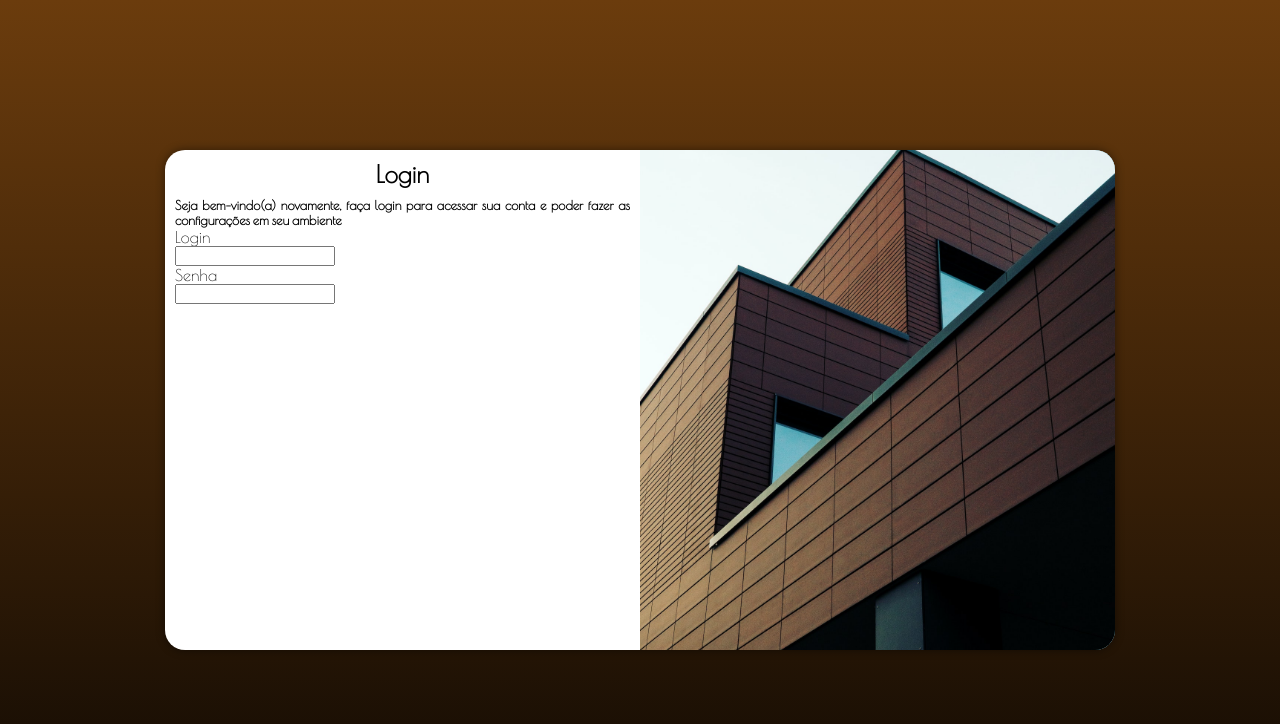
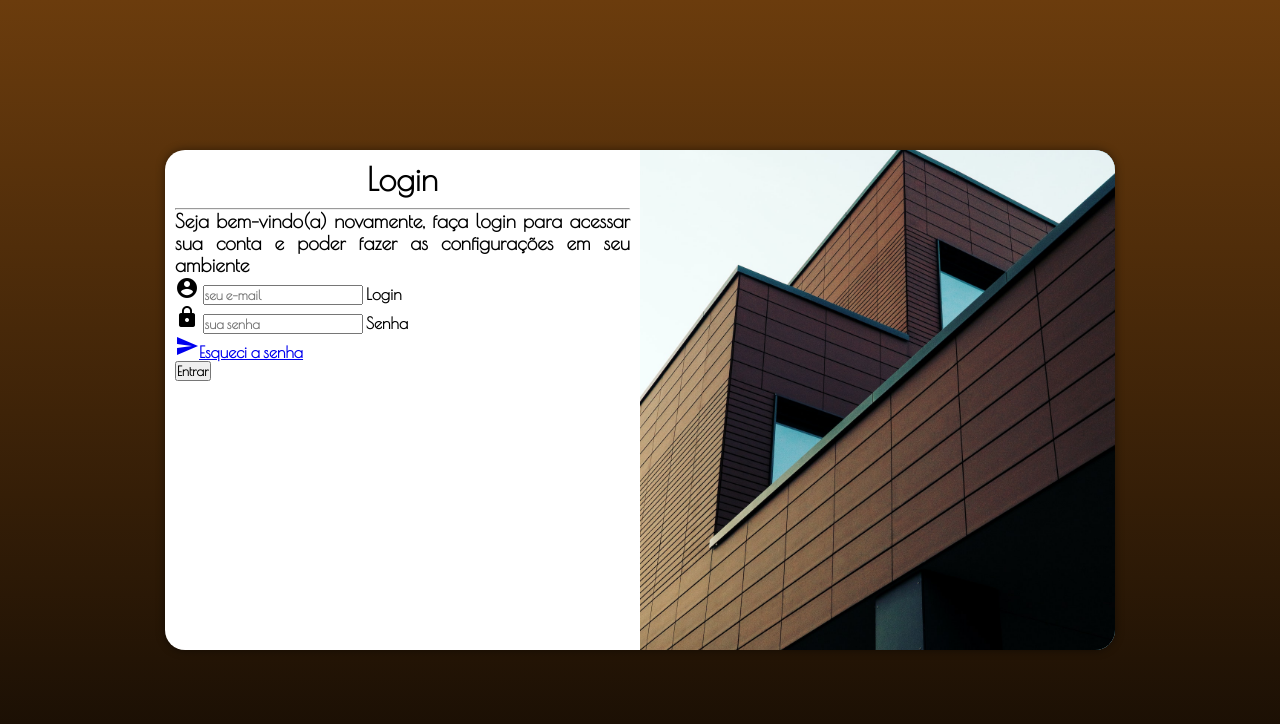
Before and after one commit to RibahDev/projeto-login, a plain HTML site: page index.html in a window 1280 px wide. Drawn offline with nearby package versions, Linux system fonts and the light colour scheme.

Commit message:
complementando formulario

```diff
--- a/estilos/mediaquery.css
+++ b/estilos/mediaquery.css
@@ -14,8 +14,17 @@
         height: 100%;
     }
     section#login > div#formulario {
-        float: left;
+        float: right;
         width: 70%;
+    }
+    div#formulario > p {
+        font-size: 0.9em;
+        text-align: justify;
+        font-weight: bold;
+    }
+    div#formulario > h1 {
+        font-size: 1.8em;
+        font-weight: bold;
     }
 }
 
@@ -35,6 +44,14 @@
         float: left;
         width: 50%;
     }
+    div#formulario > h1{
+        font-size: 2em;
+    }
+    div#formulario > p {
+        font-size: 1.2em;
+        text-align: justify;
+        font-weight: bold;
+    }
 }
 
 @media screen and (min-width: 1200px) {/* Telas Grandes */
--- a/estilos/style.css
+++ b/estilos/style.css
@@ -13,6 +13,7 @@
     padding: 0;
     margin: 0;
     box-sizing: border-box;
+    font-weight: bold;
 }
 
 body, html {
--- a/index.html
+++ b/index.html
@@ -6,6 +6,7 @@
         <meta name="viewport" content="width=device-width, initial-scale=1.0">
         <link rel="stylesheet" href="estilos/style.css">
         <link rel="stylesheet" href="estilos/mediaquery.css">
+        <link href="https://fonts.googleapis.com/icon?family=Material+Icons"rel="stylesheet">
         <title>Login</title>
     </head>
 
@@ -17,17 +18,22 @@
                 </div>
 
                 <div id="formulario">
-                    <h1>Login</h1>
+                    <h1>Login</h1><hr>
                     <p>Seja bem-vindo(a) novamente, faça login para acessar sua conta e poder fazer as configurações em seu ambiente</p>
-                    <form action="login.php" method="post">
+                    <form action="login.php" method="post" autocomplete="on">
                         <div class="campo">
-                            <label for="ilogin">Login</label><br>
-                            <input type="text" name="login" id="ilogin">
+                            <i class="material-icons">account_circle</i>
+                            <input type="text" name="login" id="ilogin" placeholder="seu e-mail" autocomplete="email" required maxlength="30">
+                            <label for="ilogin">Login</label>
                         </div>
                         <div class="campo">
-                            <label for="isenha">Senha</label><br>
-                            <input type="password" name="senha" id="senha">
+                            <i class="material-icons">lock</i>
+                            <input type="password" name="senha" id="isenha" placeholder="sua senha" min="6" max="12" autocomplete="current-password" required >
+                            <label for="isenha">Senha</label>
                         </div>
+                        <a href="#"><i class="material-icons">send</i>Esqueci a senha </a><br>
+                        <input type="button" value="Entrar">
+
                     </form>
                 </div>
             </section>
```
